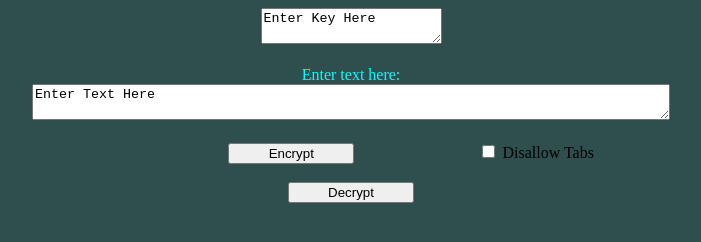
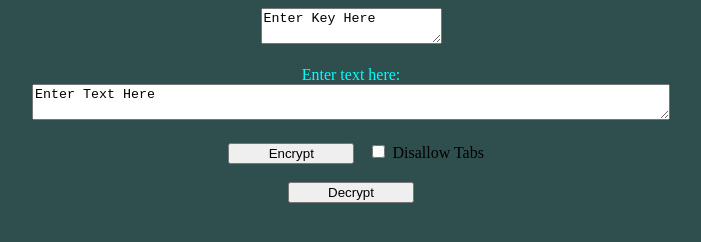
Before and after one commit to colelycett/colelycett.github.io, a plain HTML site: page mostir/index.html in a window 1280 px wide. Shown: the whole page, without its empty margins (289-990 px from the left). Drawn offline with Linux system fonts and the light colour scheme.

Commit message:
Update index.html

```diff
--- a/mostir/index.html
+++ b/mostir/index.html
@@ -12,8 +12,8 @@
   <textarea id="plaintext" style="width: 50%;">Enter Text Here</textarea><br><br>
   <div style="text-align: center;">
     <input style="width: 10%;" type="button" onclick="encipher(1)" value="Encrypt">
-    <input style="position: relative; left: 120px" type="checkbox" id="disallow_tabs">
-    <label style="position: relative; left: 120px" for="disallow_tabs"> Disallow Tabs</label>
+    <input style="position: relative; left: 10px" type="checkbox" id="disallow_tabs">
+    <label style="position: relative; left: 10px" for="disallow_tabs"> Disallow Tabs</label>
     <br><br>
     <input style="width: 10%" type="button" onclick="encipher(-1)" value="Decrypt"><br>
     <script src="mostir.js"></script>
```
